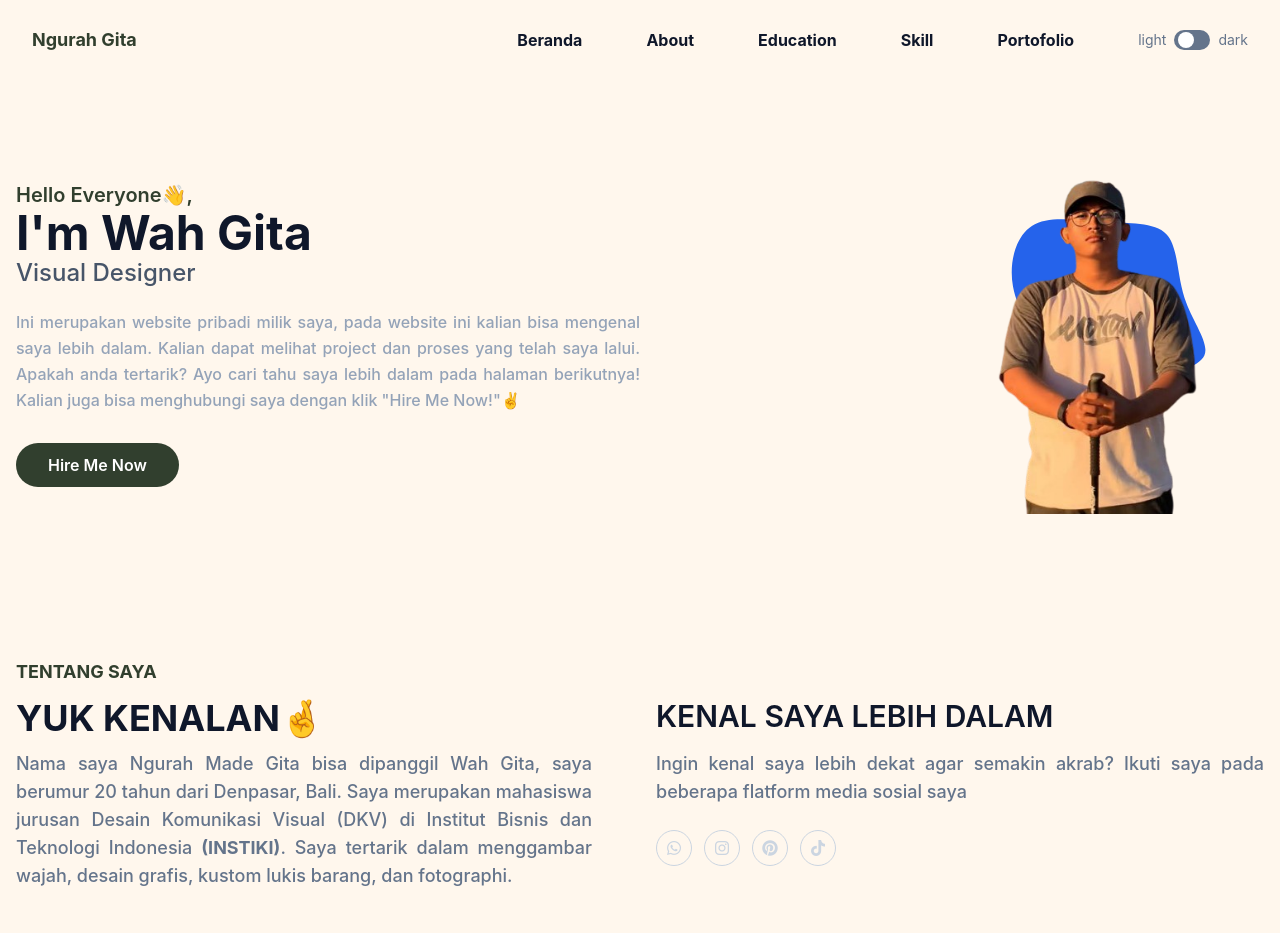
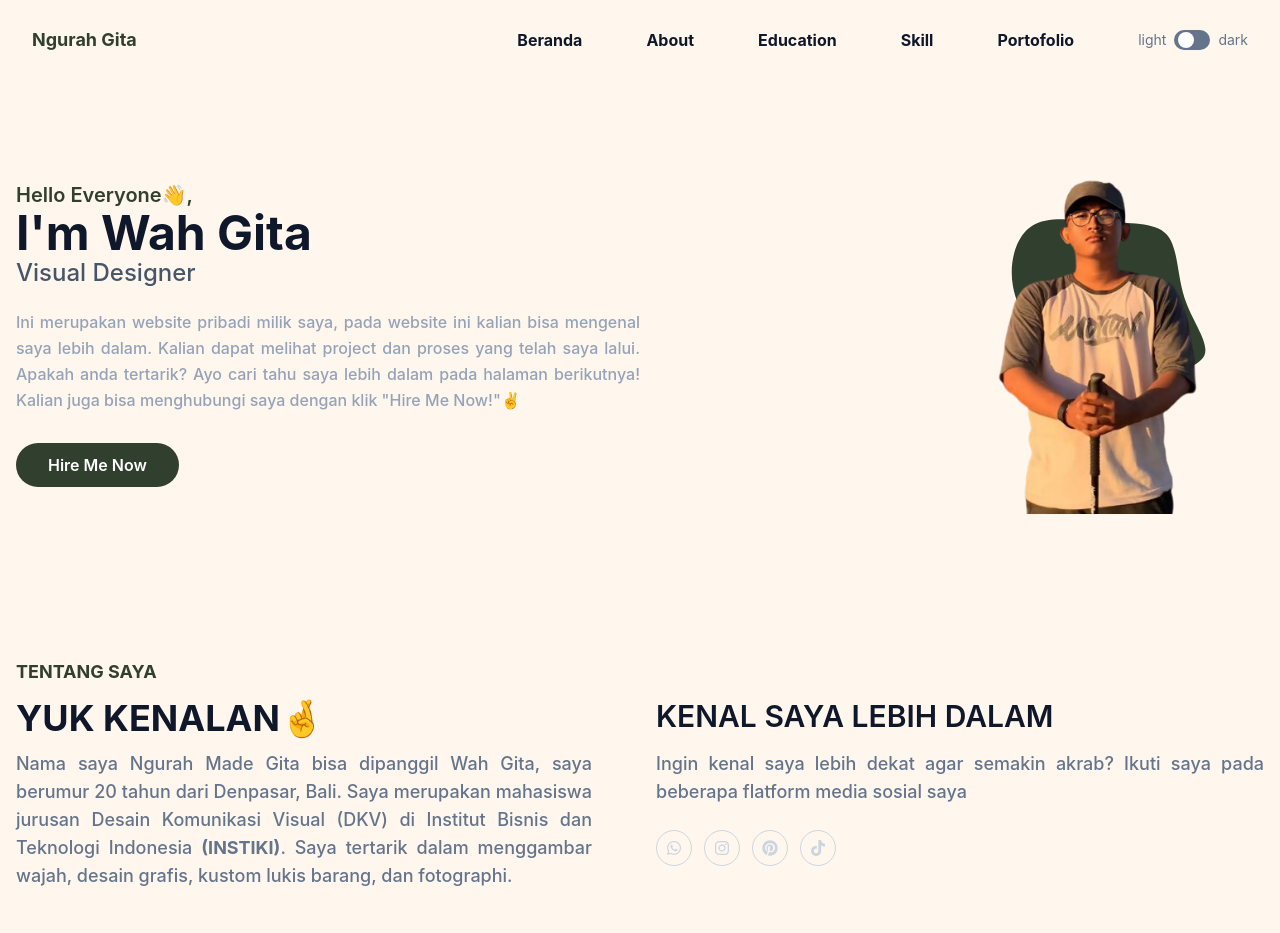
Before and after one commit to wahsur/portofolio_wg, a website: page index.html in a window 1280 px wide. Shown: the top 933 px of the page. Drawn offline with Linux system fonts and the light colour scheme.

Commit message:
fill color

```diff
--- a/index.html
+++ b/index.html
@@ -137,7 +137,7 @@
                         <img src="img/profil-WG.png" alt="Wah Gita" class="relative z-10 w-48 sm:w-60 lg:w-80">
                         <span class="absolute bottom-5 sm:bottom-10 left-1/2 transform -translate-x-1/2 scale-75 sm:scale-100">
                             <svg width="300" height="300" viewBox="0 0 200 200" xmlns="http://www.w3.org/2000/svg">
-                                <path fill="#2563eb"
+                                <path fill="#313f2e"
                                     d="M41.6,-59.9C49.5,-51.5,48.5,-33.5,53.7,-17.4C59,-1.4,70.6,12.7,66.9,21C63.2,29.4,44.2,32.1,30.5,42.6C16.8,53.1,8.4,71.4,-5.3,78.8C-19,86.1,-38.1,82.3,-44.7,69.5C-51.3,56.7,-45.4,34.8,-47.1,18C-48.8,1.3,-58.1,-10.3,-60.7,-25.2C-63.4,-40,-59.4,-58.1,-48.1,-65.4C-36.9,-72.7,-18.5,-69.1,-0.8,-68C16.8,-66.9,33.7,-68.2,41.6,-59.9Z"
                                     transform="translate(100 100) scale(1,1)" />
                             </svg>
```
